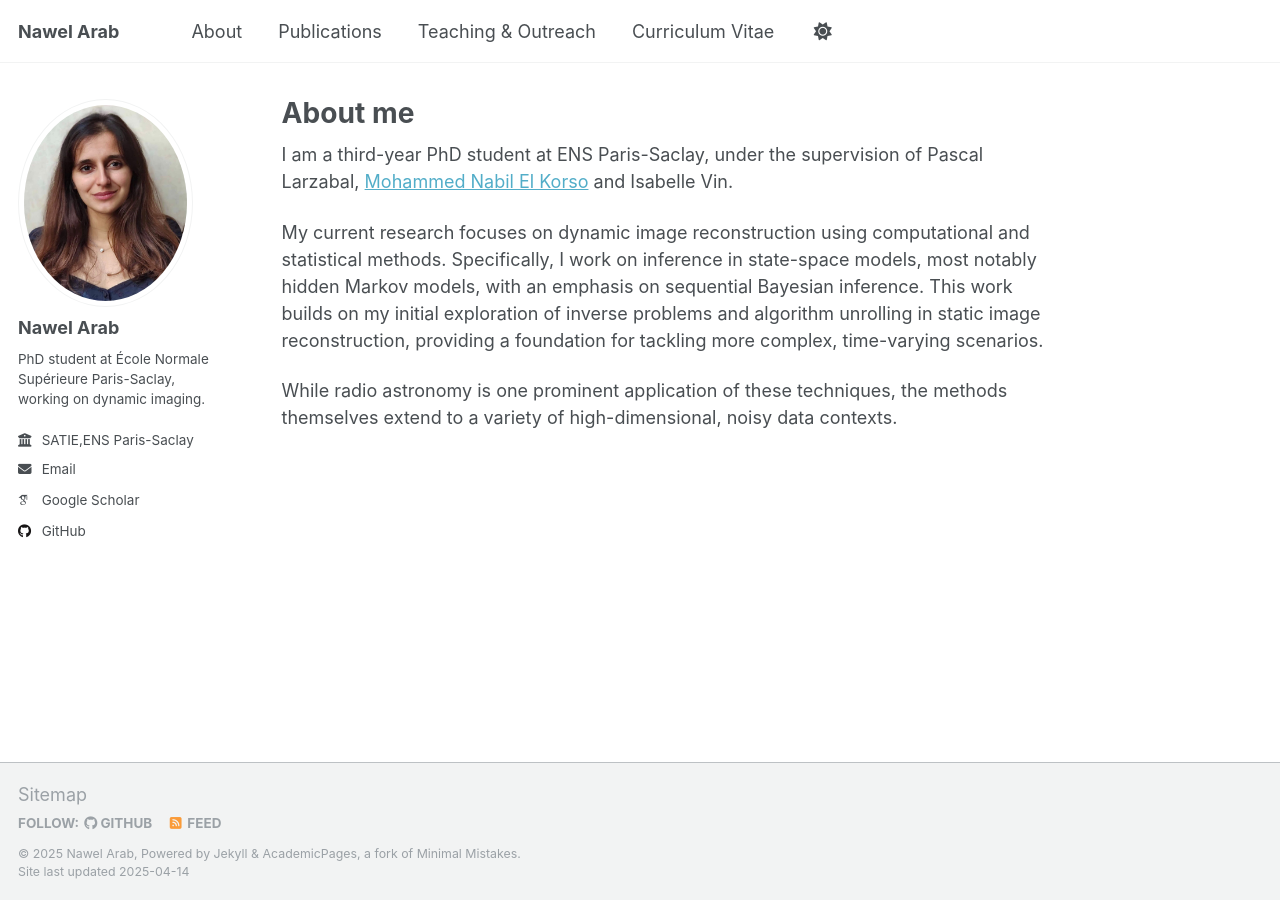
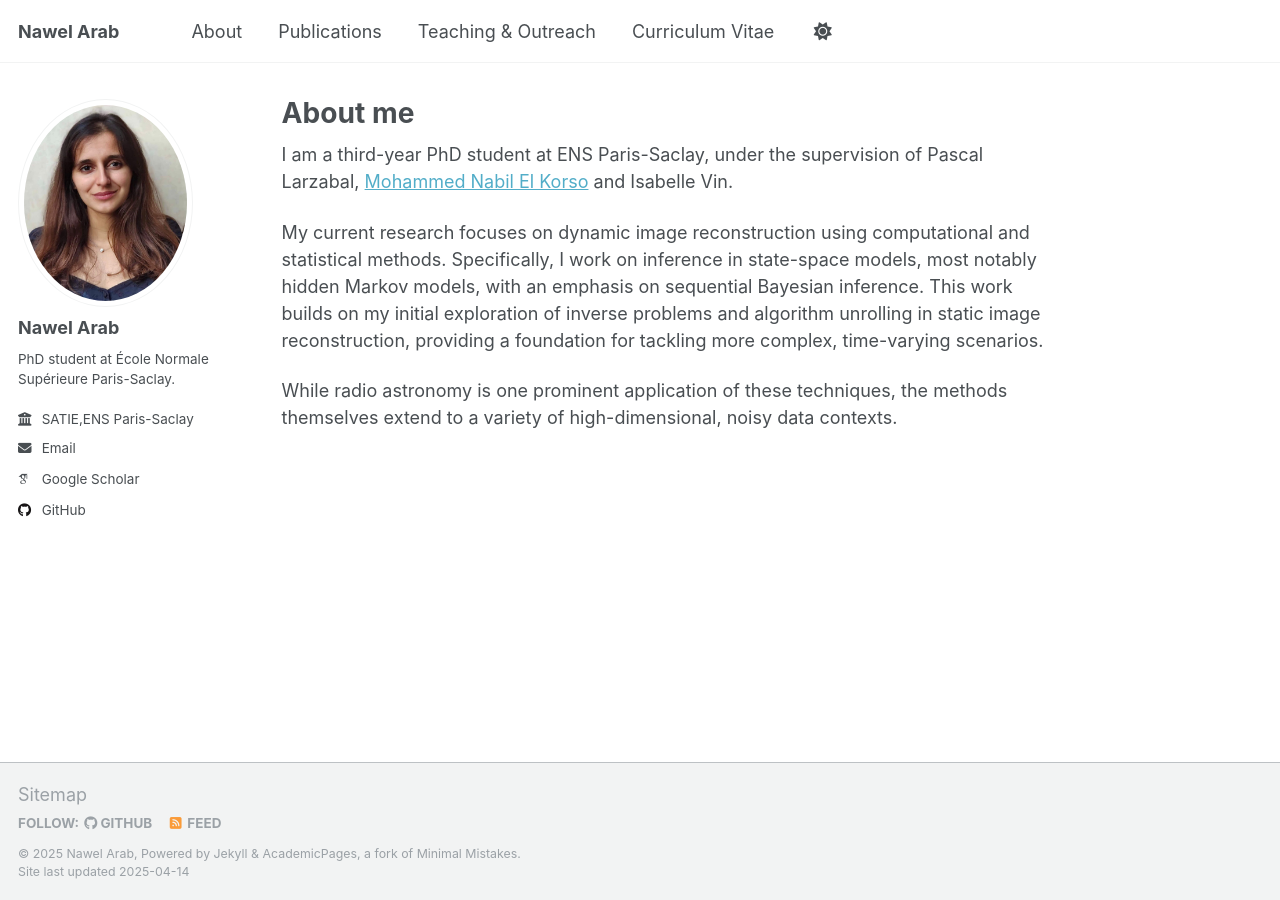
Before and after one commit to NawelAr/NawelAr.github.io, a Jekyll site: the page built from _pages/about.md, in a window 1280 px wide. Built offline with Jekyll 4.4.1, drawn with Linux system fonts in a browser that asks for light colours; some web fonts are replaced.

Commit message:
Update _config.yml

```diff
--- a/_config.yml
+++ b/_config.yml
@@ -25,7 +25,7 @@ author:
   avatar           : "pp.jpg"
   name             : "Nawel Arab"
   pronouns         : # example: "she/her"
-  bio              : "PhD student at École Normale Supérieure Paris-Saclay, working on dynamic imaging."
+  bio              : "PhD student at École Normale Supérieure Paris-Saclay."
   location         : #"X86 (but I'm never there)"
   employer         : "SATIE,ENS Paris-Saclay"
   email            : "nawel.arab@ens-paris-saclay.fr"
```
